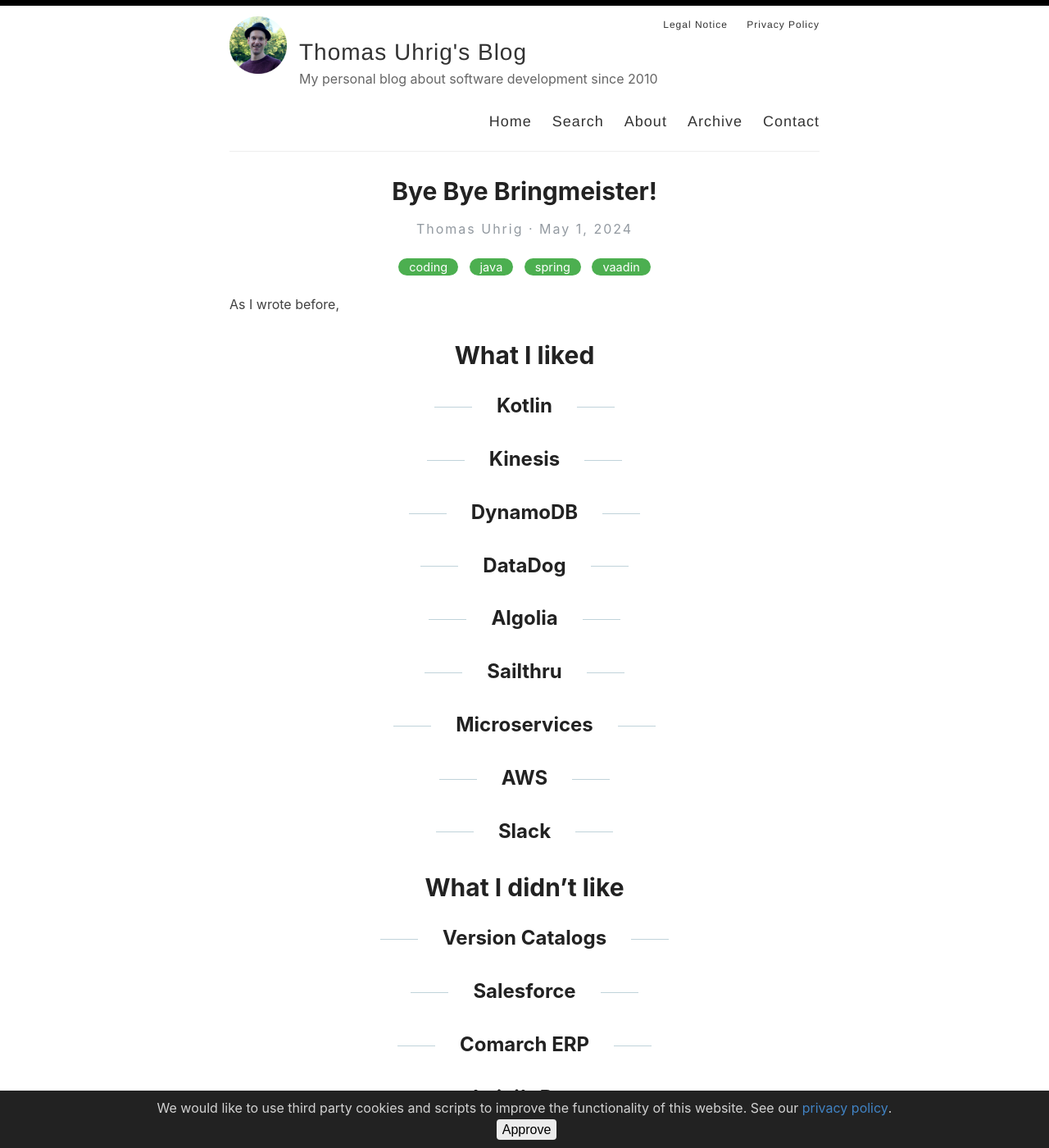
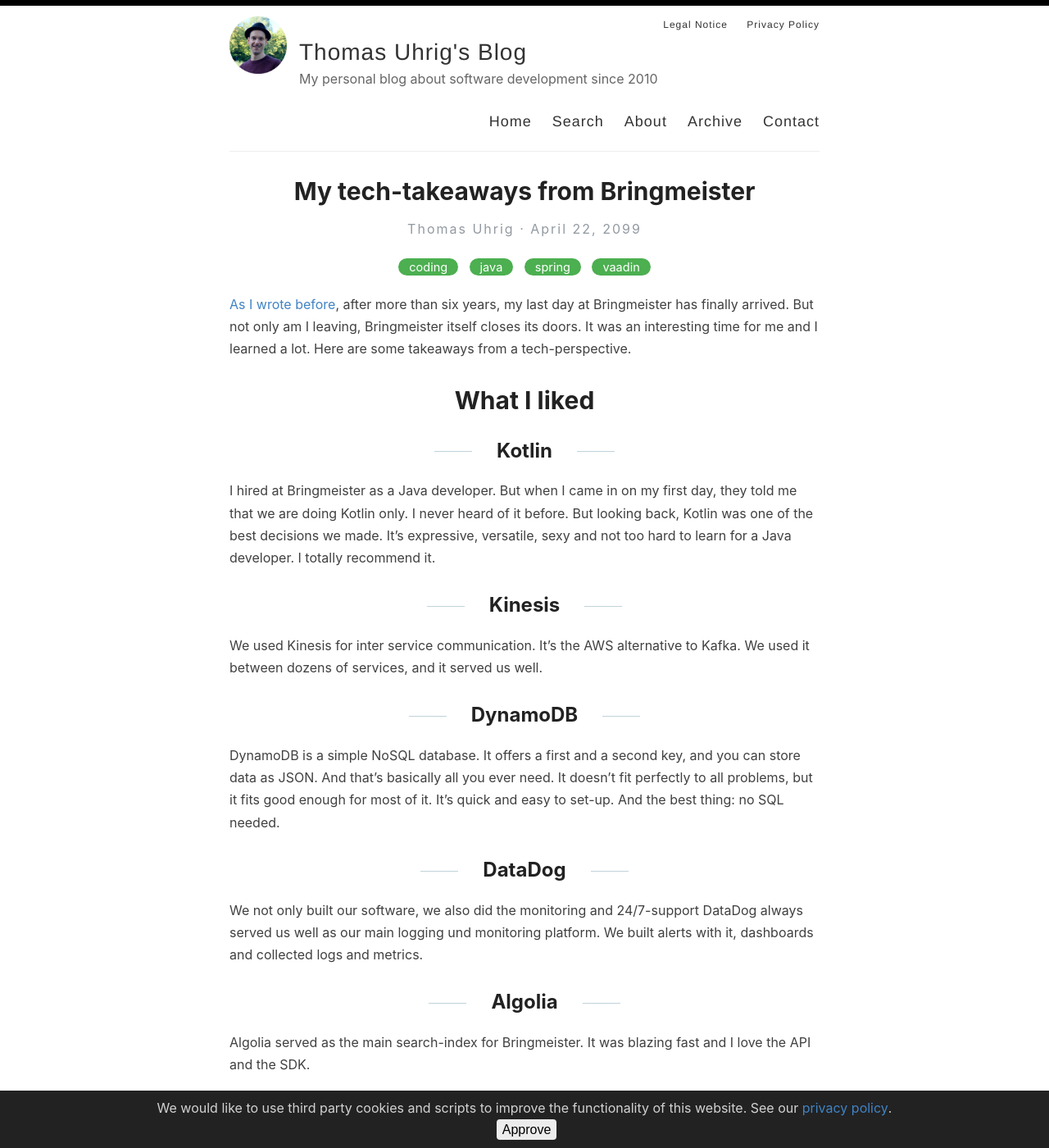
Before and after one commit to tuhrig/tuhrig.github.io, a Jekyll site: the page built from _posts/unpublished/2024-05-02-best-of-tech-at-bringmeister.md, in a window 1280 px wide and 1400 px high. Shown: the whole window at 82% size. Built offline with Jekyll 4.4.1, drawn with Linux system fonts in a browser that asks for light colours; some of the changed text lies outside the part shown.

Commit message:
Update bye-bye-article

```diff
--- a/_posts/2024/2024-05-02-best-of-tech-at-bringmeister.md
+++ /dev/null
@@ -1,58 +0,0 @@
----
-layout: post
-title: "Bye Bye Bringmeister!"
-date: "2024-05-01"
-categories:
-  - "coding"
-  - "java"
-  - "spring"
-  - "vaadin"
----
-
-As I wrote before,
-
-# What I liked
-
-## Kotlin
-
-## Kinesis
-
-## DynamoDB
-
-## DataDog
-
-## Algolia
-
-## Sailthru
-
-## Microservices
-
-## AWS
-
-## Slack
-
-# What I didn't like
-
-## Version Catalogs
-
-## Salesforce
-
-## Comarch ERP
-
-## Luigi's Box
-
-# What I'm still not sure about
-
-## Shared Common Libraries
-
-## MS Teams
-
-## Camunda
-
-## Vertical Teams
-
-# More
-
--
-
-**Best regards,** Thomas.
--- /dev/null
+++ b/_posts/unpublished/2024-05-02-best-of-tech-at-bringmeister.md
@@ -0,0 +1,98 @@
+---
+layout: post
+title: "My tech-takeaways from Bringmeister"
+date: "2099-04-22"
+categories:
+  - "coding"
+  - "java"
+  - "spring"
+  - "vaadin"
+---
+
+[As I wrote before](/bye-bye-bringmeister), after more than six years, my last day at Bringmeister has finally arrived.
+But not only am I leaving, Bringmeister itself closes its doors.
+It was an interesting time for me and I learned a lot.
+Here are some takeaways from a tech-perspective.
+
+# What I liked
+
+## Kotlin
+
+I hired at Bringmeister as a Java developer.
+But when I came in on my first day, they told me that we are doing Kotlin only.
+I never heard of it before.
+But looking back, Kotlin was one of the best decisions we made.
+It's expressive, versatile, sexy and not too hard to learn for a Java developer.
+I totally recommend it.
+
+## Kinesis
+
+We used Kinesis for inter service communication.
+It's the AWS alternative to Kafka.
+We used it between dozens of services, and it served us well.
+
+## DynamoDB
+
+DynamoDB is a simple NoSQL database.
+It offers a first and a second key, and you can store data as JSON.
+And that's basically all you ever need.
+It doesn't fit perfectly to all problems, but it fits good enough for most of it.
+It's quick and easy to set-up.
+And the best thing: no SQL needed.
+
+## DataDog
+
+We not only built our software, we also did the monitoring and 24/7-support
+DataDog always served us well as our main logging und monitoring platform.
+We built alerts with it, dashboards and collected logs and metrics.
+
+## Algolia
+
+Algolia served as the main search-index for Bringmeister.
+It was blazing fast and I love the API and the SDK.
+
+## Sailthru
+
+## Microservices
+
+## AWS
+
+## Slack
+
+# What I didn't like
+
+## Version Catalogs
+
+We used a version catalog to easily update the dependencies of our microservices.
+The idea was to have everything in one place instead repeated in each service over and over again.
+And while this idea might sound good (that's why we did it), the reality is different.
+You loose one of the biggest advantages of microservices: their independence.
+The version catalog is always an additional step and updating every service will not get easier.
+
+## Salesforce
+
+## Comarch ERP
+
+## Luigi's Box
+
+# What I'm still not sure about
+
+## Shared Common Libraries
+
+This one is similar to the [version catalog](#version-catalogs) mentioned above - but not as bad.
+It totally depends on how you implement it.
+If you take care, it can be very useful to avoid copy and pasting.
+It's important to make the library as independent as possible.
+It should not contain domain models or business logic, but only independent utilities that have a general purpose.
+
+## MS Teams
+
+## Camunda
+
+## Vertical Teams
+
+# More
+
+-
+
+**Best regards,** Thomas.
```
Also changed, not shown: _posts/2024/2024-05-01-bye-bye-bringmeister.md (+79 -28 lines), images/2024/bm-tv.png (added), images/2024/last-page.png (added), 2 other files.
